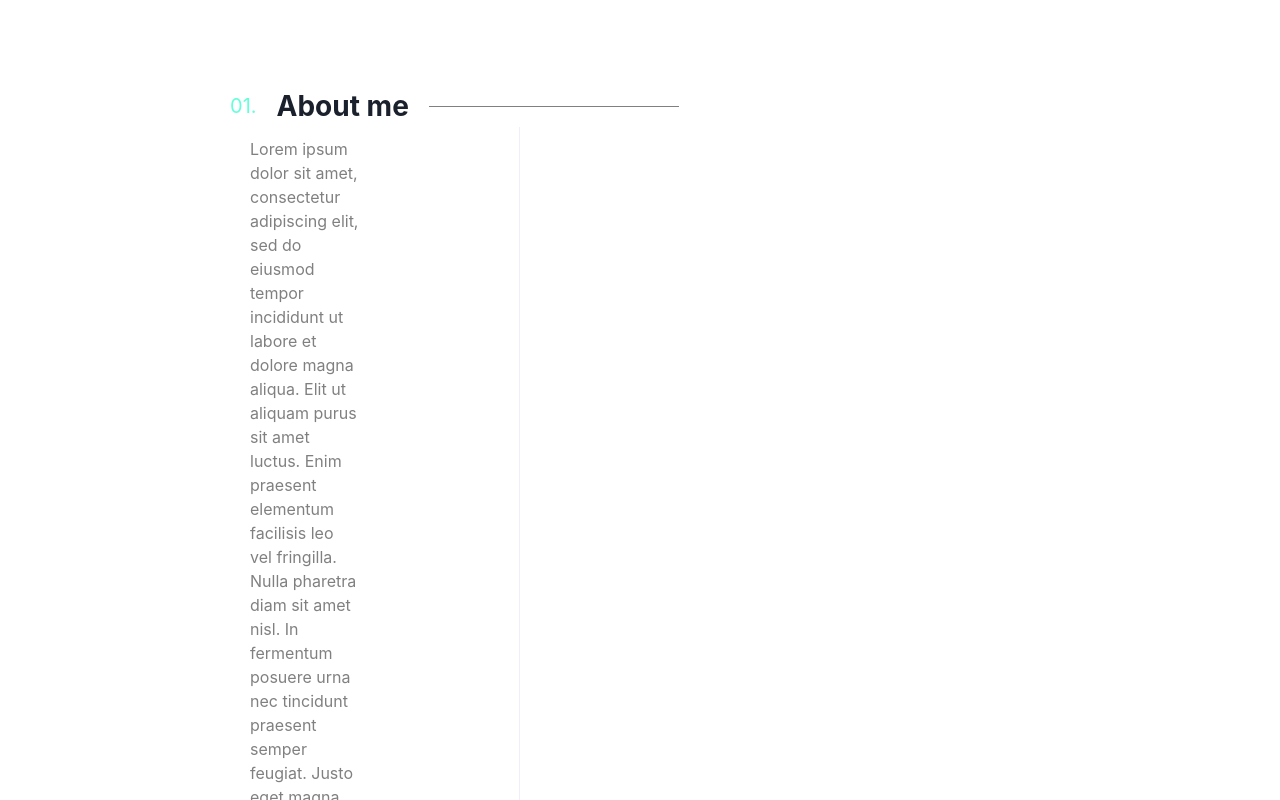
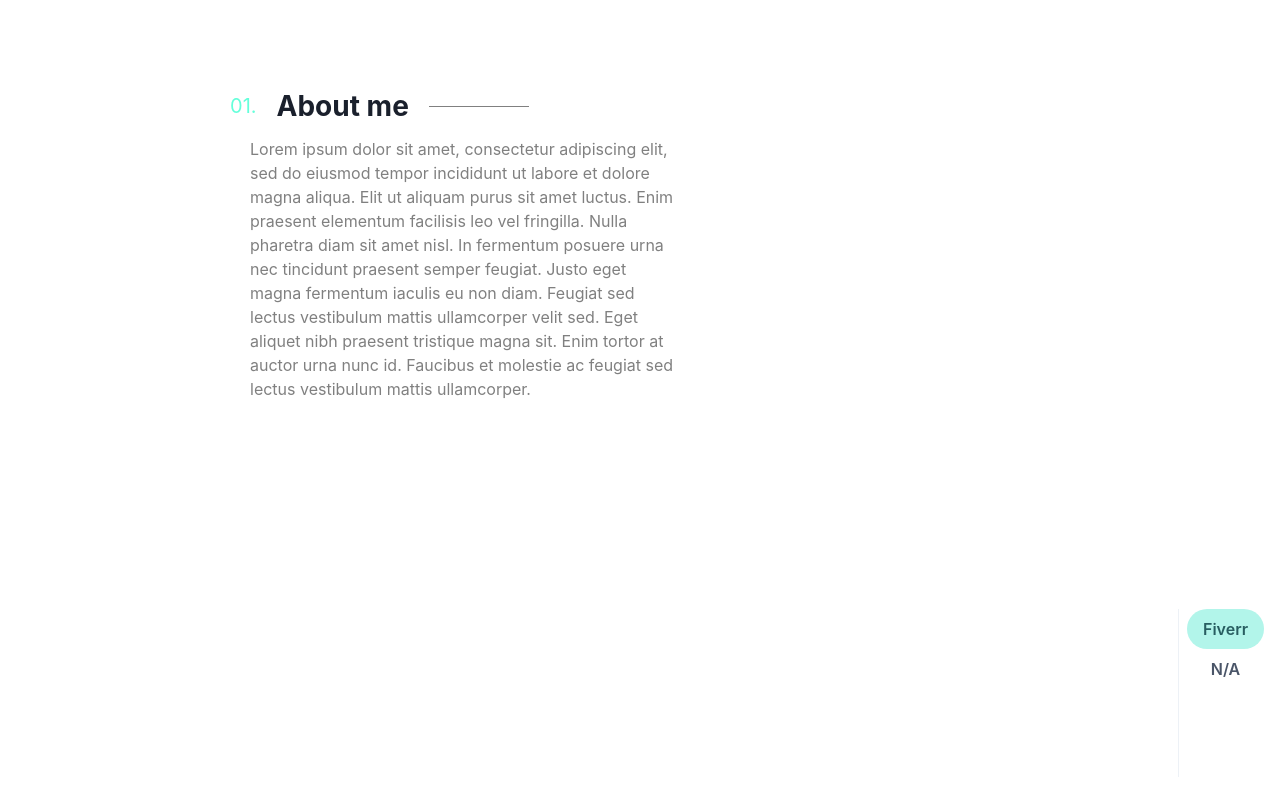
Before and after one commit to koreaneggroll/modern-portfolio-website, a React (Create React App) app: page / in a window 1280 px wide. Shown: the part 900-1700 px from the top of the page. Built offline with nearby package versions, Linux system fonts and the light colour scheme.

Commit message:
deleted the divider in the about me section because it was causing problems

```diff
--- a/src/Components/Aboutme.js
+++ b/src/Components/Aboutme.js
@@ -8,7 +8,8 @@ import {
     Show,
     Divider,
     Image,
-    Spacer
+    Spacer,
+    Hide
 } from '@chakra-ui/react';
 
 
@@ -45,28 +46,14 @@ function Aboutme(){
                 </Box>
 
                 <Flex>
-                    <Box ml={{base: '5', md: "10", lg: "5"}} maxW={{lg: "500"}} className="about-me-paragraph">
+                    <Box ml={{base: '5', md: "10", lg: "5"}} maxW={{md: '400', lg: "500"}} className="about-me-paragraph">
                         <p>
                         Lorem ipsum dolor sit amet, consectetur adipiscing elit, sed do eiusmod tempor incididunt ut labore et dolore magna aliqua. Elit ut aliquam purus sit amet luctus. Enim praesent elementum facilisis leo vel fringilla. Nulla pharetra diam sit amet nisl. In fermentum posuere urna nec tincidunt praesent semper feugiat. Justo eget magna fermentum iaculis eu non diam. Feugiat sed lectus vestibulum mattis ullamcorper velit sed. Eget aliquet nibh praesent tristique magna sit. Enim tortor at auctor urna nunc id. Faucibus et molestie ac feugiat sed lectus vestibulum mattis ullamcorper.
                         </p>
 
                     </Box>
 
-                    <Show above="sm">
-                        <Box className="divider">
-                            <Divider ml={40} mr={40} orientation="vertical"/>
-                        </Box>
-                        <Box mb={{md: '10', lg: '20'}} className="about-me-photo">
 
-                        </Box>
-                    </Show>
-
-
-                    <Show below="sm">
-                        <Box clasName="about-me-photo-mobile" >
-
-                        </Box>
-                    </Show>
                 </Flex>
             </Box>
         </Center>
--- a/src/Components/Work.js
+++ b/src/Components/Work.js
@@ -7,7 +7,10 @@ import {
     TabList,
     Tabs,
     TabPanel,
-    TabPanels
+    TabPanels,
+    Divider,
+    Stack,
+    Hide
 } from '@chakra-ui/react';
 
 import "../Css/worktabs.css";
@@ -16,14 +19,23 @@ import "../Css/worktabs.css";
 function Work(){
     return(
         <Box className="Work">
+            <br/><br/>
+            <br/><br/>
+            <br/><br/>
+            <br/><br/>
+            <Hide below="md">
                 <Box className="work-wrapper">
-                <Tabs orientation='vertical' variant="soft-rounded" colorScheme='teal' className="work-tabs">
+                    <Stack direction="row" h = "200px" p={4}>
+                        <Divider orientation="vertical" />
+                        <Tabs mr={20} orientation='vertical' variant="soft-rounded" colorScheme='teal' className="work-tabs">
                             <TabList>
                                 <Tab>Fiverr</Tab>
                                 <Tab>N/A</Tab>
                             </TabList>
                         </Tabs>
+                    </Stack>
                 </Box>
+            </Hide>
         </Box>
     );
 };
--- a/src/Css/Aboutme.css
+++ b/src/Css/Aboutme.css
@@ -28,7 +28,7 @@
     display: block;
     position: relative;
     top: 0px;
-    width: 100px;
+    width: 20px;
     height: 1px;
     margin-left: 20px;
     background-color: gray; } }
@@ -38,7 +38,7 @@
     display: block;
     position: relative;
     top: 0px;
-    width: 250px;
+    width: 100px;
     height: 1px;
     margin-left: 20px;
     background-color: gray; } }
```
Lines whose indentation alone changed are shown as unchanged.
